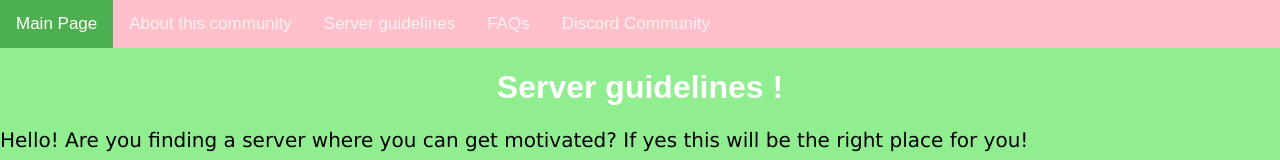
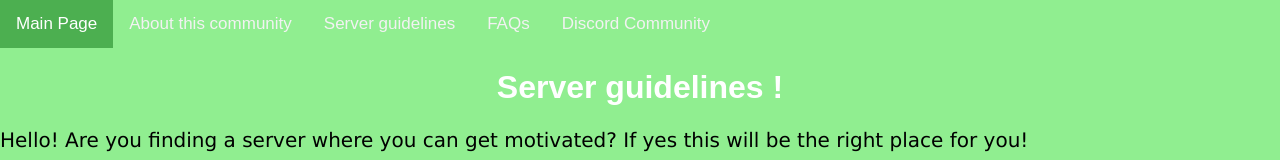
Before and after one commit to ASC1566/Server-Guidelines, a plain HTML site: page index.html in a window 1280 px wide. Shown: the top 160 px of the page. Drawn offline with Linux system fonts and the light colour scheme; a script that the page names is missing.

Commit message:
Update index.html

```diff
--- a/index.html
+++ b/index.html
@@ -11,7 +11,7 @@ body {
 
 .topnav {
   overflow: hidden;
-  background-color: pink;
+  background-color: lightgreen;
 }
 
 .topnav a {
```
